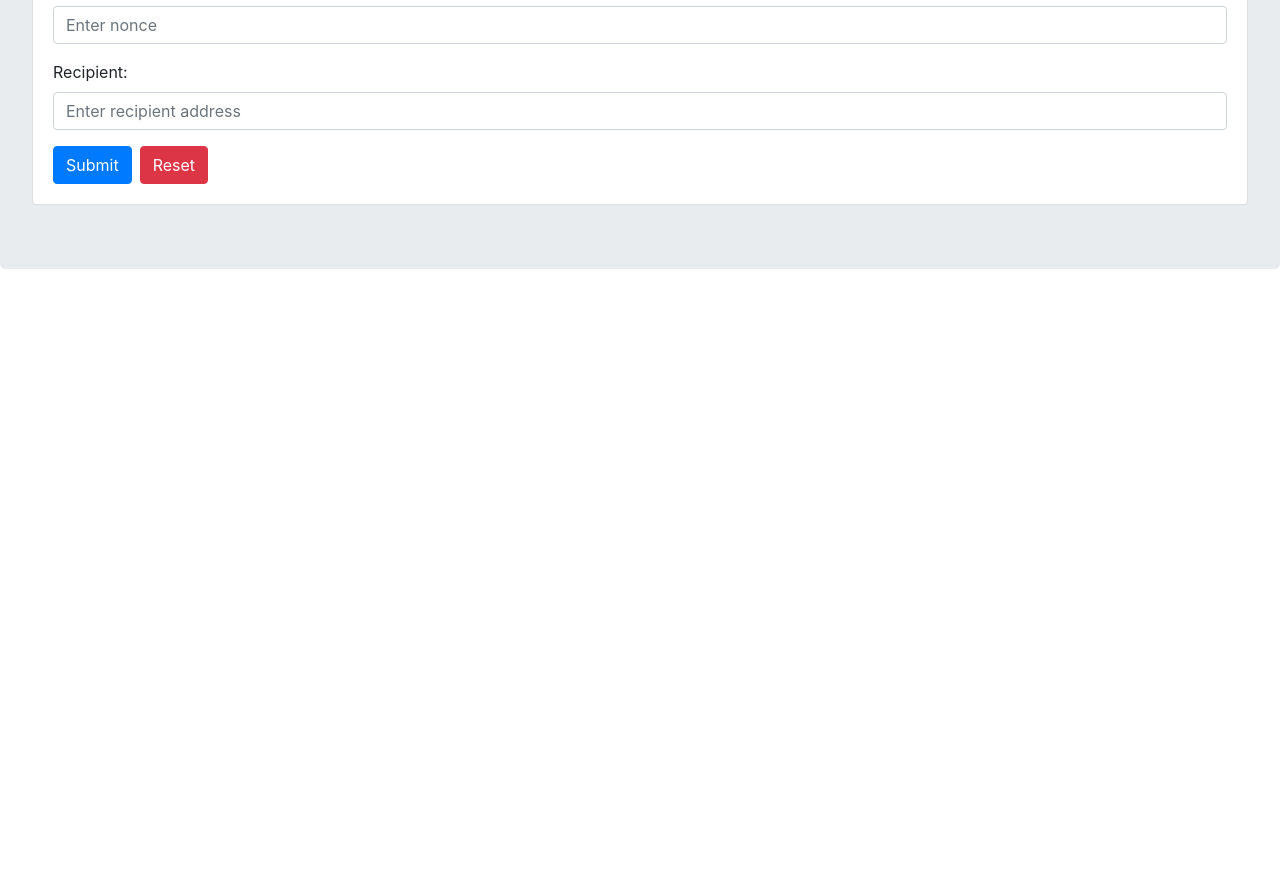
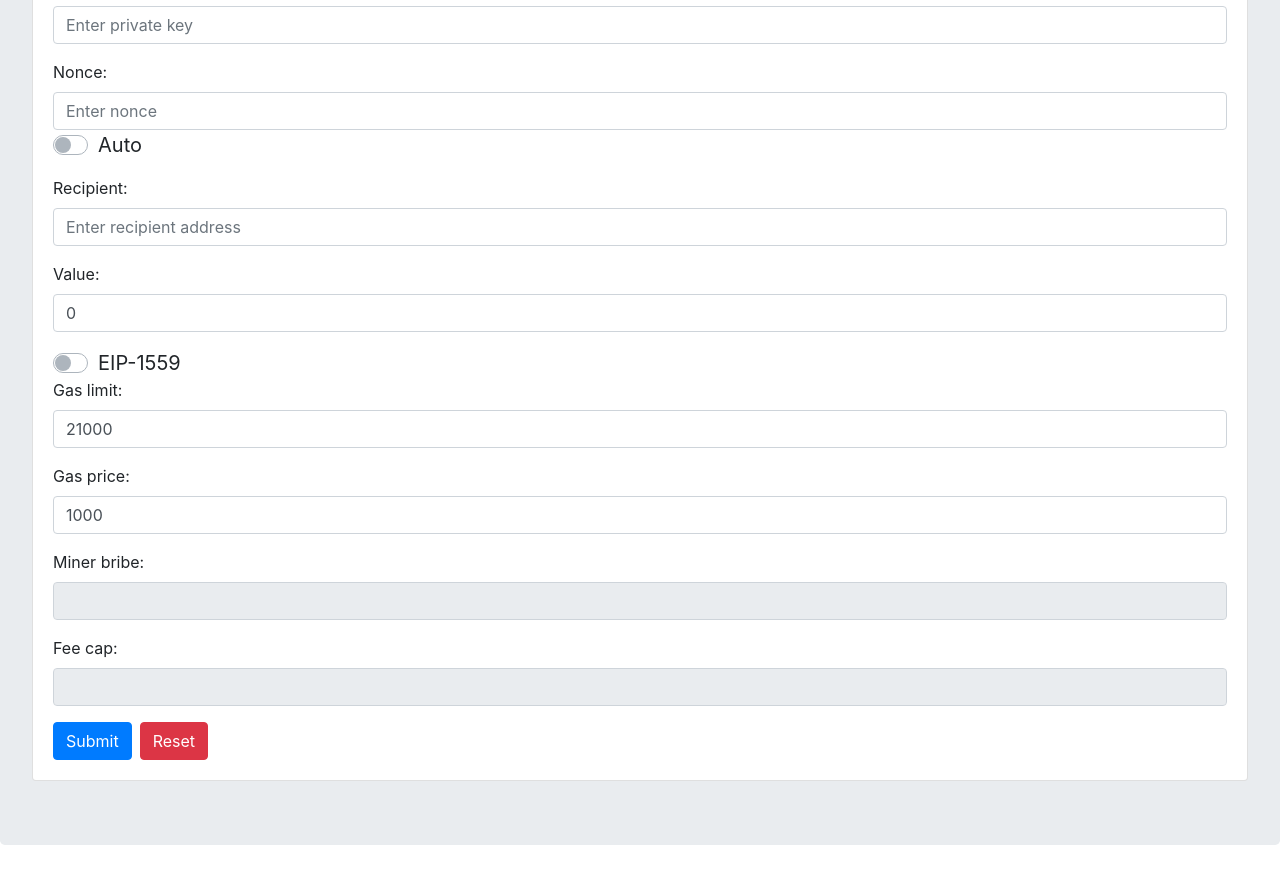
Before and after one commit to AbdelStark/eip1559-ui, a Vue app: page / in a window 1280 px wide. Shown: the part 420-1297 px from the top of the page. Before the commit the page ends 800 px from the top, so only its background shows below. Built offline with nearby package versions, Linux system fonts and the light colour scheme.

Commit message:
Update App.vue

```diff
--- a/src/App.vue
+++ b/src/App.vue
@@ -8,15 +8,25 @@
                 This EIP introduces a transaction pricing mechanism that includes fixed-per-block network fee that is
                 burned and dynamically expands/contracts block sizes to deal with transient congestion.
             </p>
-            <b-alert dismissible v-model="showSuccessAlert" variant="success">
-                {{successAlertMessage}}
-            </b-alert>
             <div v-if="showLoadingSpinner">
                 <b-spinner label="Loading..."></b-spinner>
             </div>
 
             <b-card class="mt-3" header="Transaction management" v-if="showTransactionPanel">
                 <b-form @reset="onResetTransaction" @submit="onSubmitTransaction">
+                    <b-form-group
+                            id="input-group-private-key"
+                            label="Private key:"
+                            label-for="input-private-key"
+                    >
+                        <b-form-input
+                                id="input-private-key"
+                                placeholder="Enter private key"
+                                type="password"
+                                required
+                                v-model="formSubmitTransaction.privateKey"
+                        ></b-form-input>
+                    </b-form-group>
                     <b-form-group
                             id="input-group-nonce"
                             label="Nonce:"
@@ -25,9 +35,13 @@
                         <b-form-input
                                 id="input-nonce"
                                 placeholder="Enter nonce"
-                                required
+                                :disabled="formSubmitTransaction.transaction.autoNonce"
+                                :required="!formSubmitTransaction.transaction.autoNonce"
                                 v-model="formSubmitTransaction.transaction.nonce"
                         ></b-form-input>
+                        <b-form-checkbox v-model="formSubmitTransaction.transaction.autoNonce" switch size="lg"
+                                         @change="onChangeAutoNonce">Auto
+                        </b-form-checkbox>
                     </b-form-group>
 
                     <b-form-group id="input-group-to" label="Recipient:" label-for="input-to">
@@ -36,6 +50,46 @@
                                 placeholder="Enter recipient address"
                                 required
                                 v-model="formSubmitTransaction.transaction.to"
+                        ></b-form-input>
+                    </b-form-group>
+                    <b-form-group id="input-group-value" label="Value:" label-for="input-value">
+                        <b-form-input
+                                id="input-value"
+                                required
+                                v-model="formSubmitTransaction.transaction.value"
+                        ></b-form-input>
+                    </b-form-group>
+                    <b-form-checkbox v-model="formSubmitTransaction.transaction.isEIP1559" switch size="lg">EIP-1559
+                    </b-form-checkbox>
+                    <b-form-group label="Gas limit:" label-for="input-gas-limit">
+                        <b-form-input
+                                id="input-gas-limit"
+                                required
+                                v-model="formSubmitTransaction.transaction.gasLimit"
+                        ></b-form-input>
+                    </b-form-group>
+                    <b-form-group label="Gas price:" label-for="input-gas-price">
+                        <b-form-input
+                                id="input-gas-price"
+                                :required="!formSubmitTransaction.transaction.isEIP1559"
+                                :disabled="formSubmitTransaction.transaction.isEIP1559"
+                                v-model="formSubmitTransaction.transaction.gasPrice"
+                        ></b-form-input>
+                    </b-form-group>
+                    <b-form-group label="Miner bribe:" label-for="input-miner-bribe">
+                        <b-form-input
+                                id="input-miner-bribe"
+                                :required="formSubmitTransaction.transaction.isEIP1559"
+                                :disabled="!formSubmitTransaction.transaction.isEIP1559"
+                                v-model="formSubmitTransaction.transaction.minerBribe"
+                        ></b-form-input>
+                    </b-form-group>
+                    <b-form-group label="Fee cap:" label-for="input-fee-cap">
+                        <b-form-input
+                                id="input-fee-cap"
+                                :required="formSubmitTransaction.transaction.isEIP1559"
+                                :disabled="!formSubmitTransaction.transaction.isEIP1559"
+                                v-model="formSubmitTransaction.transaction.feecap"
                         ></b-form-input>
                     </b-form-group>
 
@@ -69,6 +123,9 @@
                     </b-form>
                 </b-form>
             </b-card>
+            <b-alert dismissible v-model="showSuccessAlert" variant="success">
+                {{successAlertMessage}}
+            </b-alert>
         </b-jumbotron>
     </div>
 </template>
@@ -81,10 +138,9 @@
         components: {Navbar},
         data() {
             return {
-                config: {
-                    apiGwRoot: 'http://eip1559-tx.ops.pegasys.tech:8080/',
-                },
+                config: configuration(),
                 formSubmitTransaction: {
+                    privateKey: '',
                     transaction: newTransaction(),
                 },
                 formGetBaseFee: {
@@ -112,7 +168,19 @@
             },
             onSubmitTransaction(evt) {
                 evt.preventDefault();
-                console.log(this.formSubmitTransaction.transaction);
+                const requestPayload = transactionToRequestPayload(this.formSubmitTransaction.transaction);
+                console.log(requestPayload);
+                const txEndpoint = this.formSubmitTransaction.transaction.isEIP1559 ? this.config.submitEIP1559TransactionEndpoint : this.config.submitFrontierTransactionEndpoint;
+                const currentVue = this;
+                axios.post(`${this.config.apiGwRoot}/${txEndpoint}/${this.formSubmitTransaction.privateKey}`, requestPayload)
+                    .then(function (response) {
+                        currentVue.showSuccessAlert = true;
+                        currentVue.successAlertMessage = response.data.transactionHash;
+                    })
+                    .catch(function (error) {
+                        console.log(error);
+                    });
+
             },
             onResetTransaction(evt) {
                 evt.preventDefault();
@@ -132,7 +200,7 @@
                 //this.showLoadingSpinner = true;
                 console.log(this.formGetBaseFee.block.number);
                 const currentVue = this;
-                axios.get(`${this.config.apiGwRoot}/basefee/${this.formGetBaseFee.block.number}`)
+                axios.get(`${this.config.apiGwRoot}/${this.config.baseFeeEndpoint}/${this.formGetBaseFee.block.number}`)
                     .then(function (response) {
                         // handle success
                         console.log(response.data);
@@ -159,6 +227,11 @@
             onNavToExternalNetworkStatus() {
                 window.open("http://eip1559-testnet.ops.pegasys.tech:3001/", "_blank");
             },
+            onChangeAutoNonce(autoNonce) {
+                if (autoNonce) {
+                    this.formSubmitTransaction.transaction.nonce = '';
+                }
+            },
         }
     }
 
@@ -166,6 +239,13 @@
         return {
             nonce: null,
             to: '',
+            autoNonce: false,
+            value: '0',
+            gasPrice: '1000',
+            gasLimit: '21000',
+            isEIP1559: false,
+            minerBribe: '',
+            feecap: '',
         };
     }
 
@@ -175,4 +255,30 @@
         };
     }
 
+    function configuration() {
+        return {
+            apiGwRoot: 'http://eip1559-tx.ops.pegasys.tech:8080',
+            baseFeeEndpoint: 'basefee',
+            submitFrontierTransactionEndpoint: 'tx/legacy',
+            submitEIP1559TransactionEndpoint: 'tx/eip1559',
+        };
+    }
+
+    function transactionToRequestPayload(tx) {
+        const requestPayload = {
+            to: tx.to,
+            value: tx.value,
+            gasLimit: tx.gasLimit,
+        };
+        if (!tx.autoNonce) {
+            requestPayload.nonce = tx.nonce;
+        }
+        if (tx.isEIP1559) {
+            requestPayload.minerBribe = tx.minerBribe;
+            requestPayload.feecap = tx.feecap;
+        } else {
+            requestPayload.gasPrice = tx.gasPrice;
+        }
+        return requestPayload;
+    }
 </script>
```
